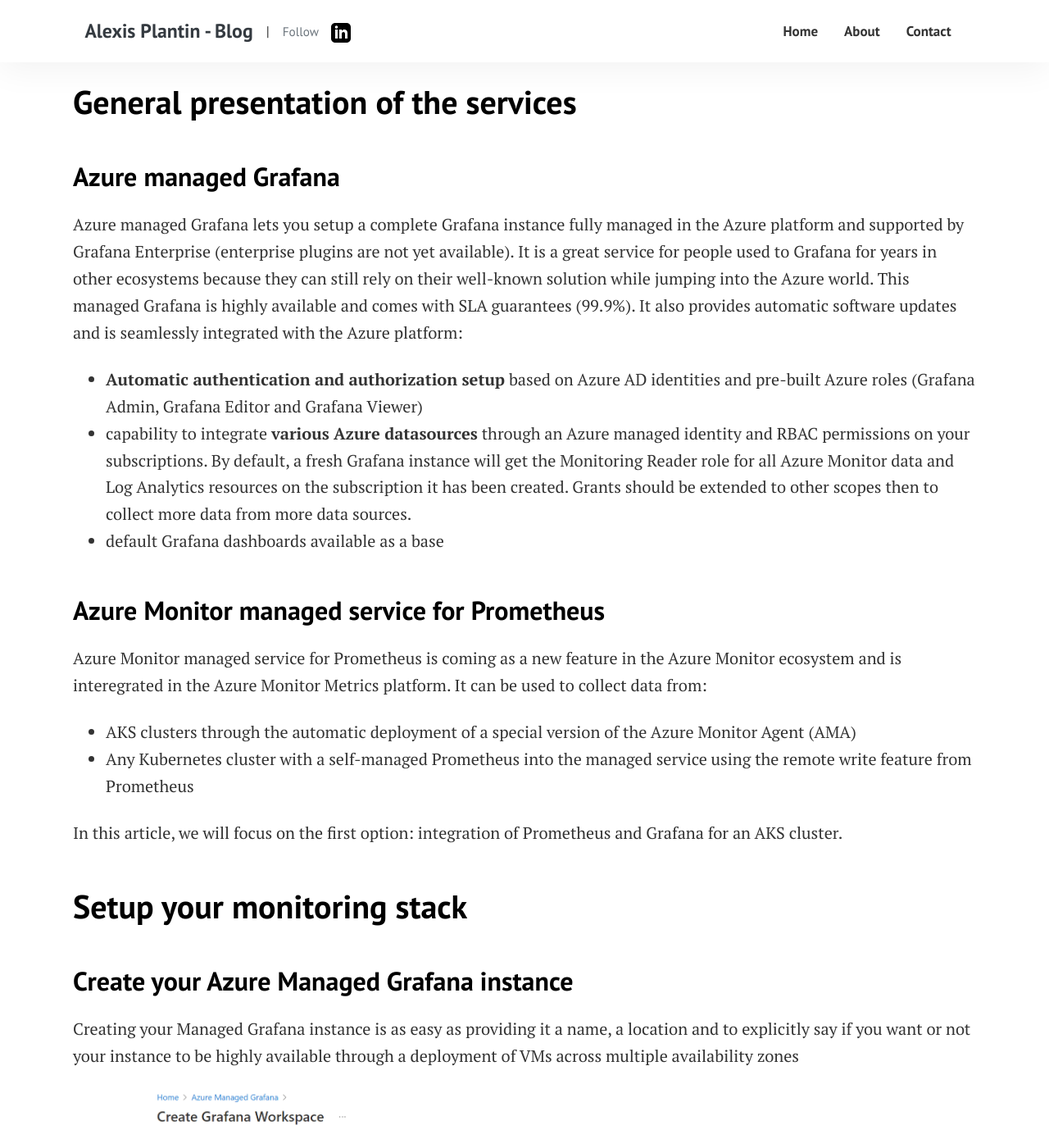
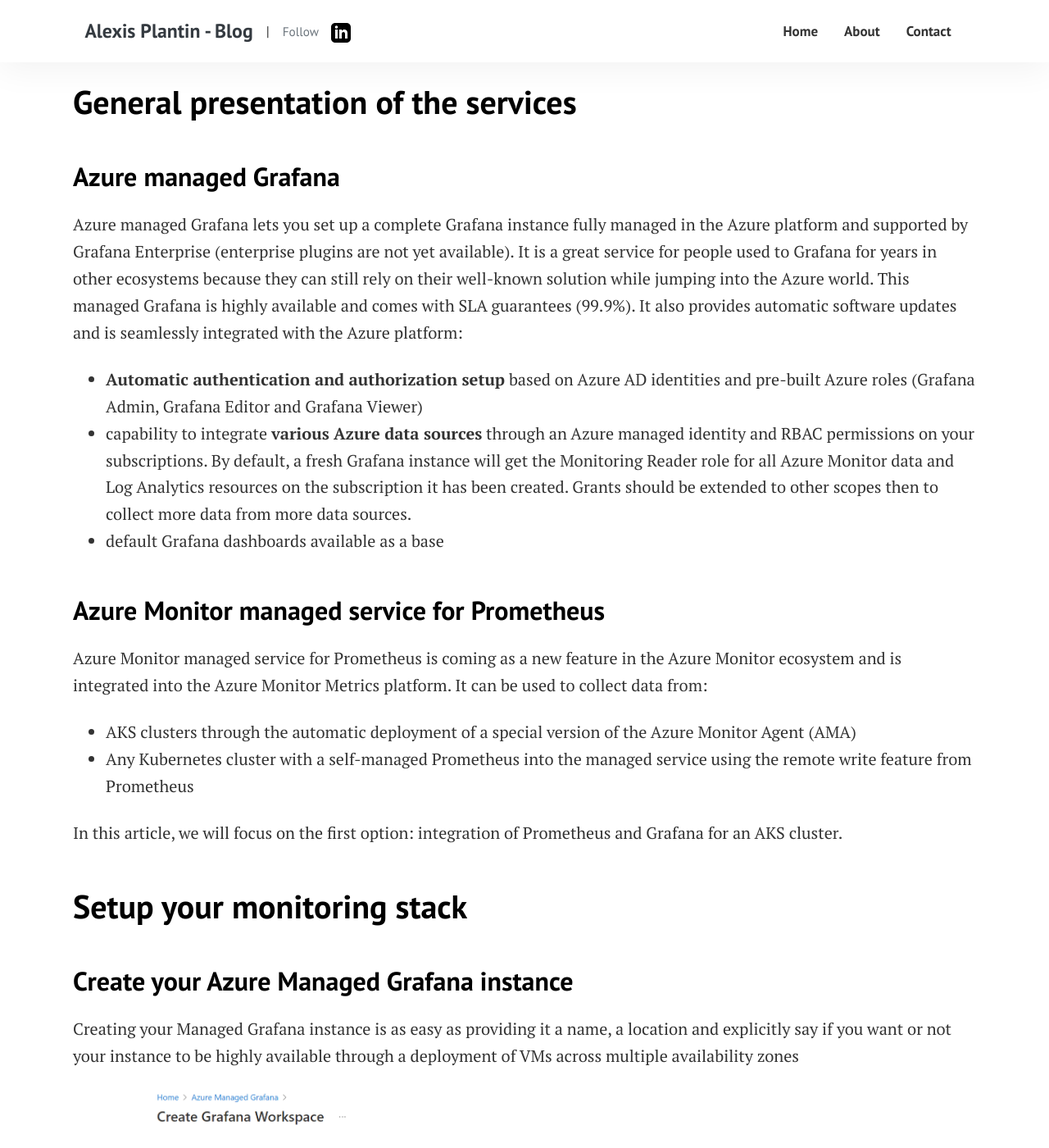
Before and after one commit to alexisP/alexisp.github.io, a Jekyll site: the page built from _posts/2022-12-14-aks-prometheus-grafana.md, in a window 1280 px wide and 1400 px high, scrolled down 1685 px. Shown: the whole window at 82% size. Built offline with Jekyll 4.4.1, drawn with Linux system fonts in a browser that asks for light colours; some of the changed text lies outside the part shown.

Commit message:
LG corrections

```diff
--- a/_posts/2022-12-14-aks-prometheus-grafana.md
+++ b/_posts/2022-12-14-aks-prometheus-grafana.md
@@ -41,16 +41,16 @@
 Azure managed Grafana
 ---------------------
 
-Azure managed Grafana lets you setup a complete Grafana instance fully managed in the Azure platform and supported by Grafana Enterprise (enterprise plugins are not yet available). It is a great service for people used to Grafana for years in other ecosystems because they can still rely on their well-known solution while jumping into the Azure world. This managed Grafana is highly available and comes with SLA guarantees (99.9%). It also provides automatic software updates and is seamlessly integrated with the Azure platform:
+Azure managed Grafana lets you set up a complete Grafana instance fully managed in the Azure platform and supported by Grafana Enterprise (enterprise plugins are not yet available). It is a great service for people used to Grafana for years in other ecosystems because they can still rely on their well-known solution while jumping into the Azure world. This managed Grafana is highly available and comes with SLA guarantees (99.9%). It also provides automatic software updates and is seamlessly integrated with the Azure platform:
 
 * **Automatic authentication and authorization setup** based on Azure AD identities and pre-built Azure roles (Grafana Admin, Grafana Editor and Grafana Viewer)
-* capability to integrate **various Azure datasources** through an Azure managed identity and RBAC permissions on your subscriptions. By default, a fresh Grafana instance will get the Monitoring Reader role for all Azure Monitor data and Log Analytics resources on the subscription it has been created. Grants should be extended to other scopes then to collect more data from more data sources.
+* capability to integrate **various Azure data sources** through an Azure managed identity and RBAC permissions on your subscriptions. By default, a fresh Grafana instance will get the Monitoring Reader role for all Azure Monitor data and Log Analytics resources on the subscription it has been created. Grants should be extended to other scopes then to collect more data from more data sources.
 * default Grafana dashboards available as a base
 
 Azure Monitor managed service for Prometheus
 --------------------------------------------
 
-Azure Monitor managed service for Prometheus is coming as a new feature in the Azure Monitor ecosystem and is interegrated in the Azure Monitor Metrics platform. It can be used to collect data from:
+Azure Monitor managed service for Prometheus is coming as a new feature in the Azure Monitor ecosystem and is integrated into the Azure Monitor Metrics platform. It can be used to collect data from:
 * AKS clusters through the automatic deployment of a special version of the Azure Monitor Agent (AMA)
 * Any Kubernetes cluster with a self-managed Prometheus into the managed service using the remote write feature from Prometheus
 
@@ -62,7 +62,7 @@
 Create your Azure Managed Grafana instance
 ------------------------------------------
 
-Creating your Managed Grafana instance is as easy as providing it a name, a location and to explicitly say if you want or not your instance to be highly available through a deployment of VMs across multiple availability zones
+Creating your Managed Grafana instance is as easy as providing it a name, a location and explicitly say if you want or not your instance to be highly available through a deployment of VMs across multiple availability zones
 
 <section class="row">
   <div class="col-md-1"></div>
```
Also changed, not shown: other parts of _posts/2022-12-14-aks-prometheus-grafana.md (+7 -7 lines).
